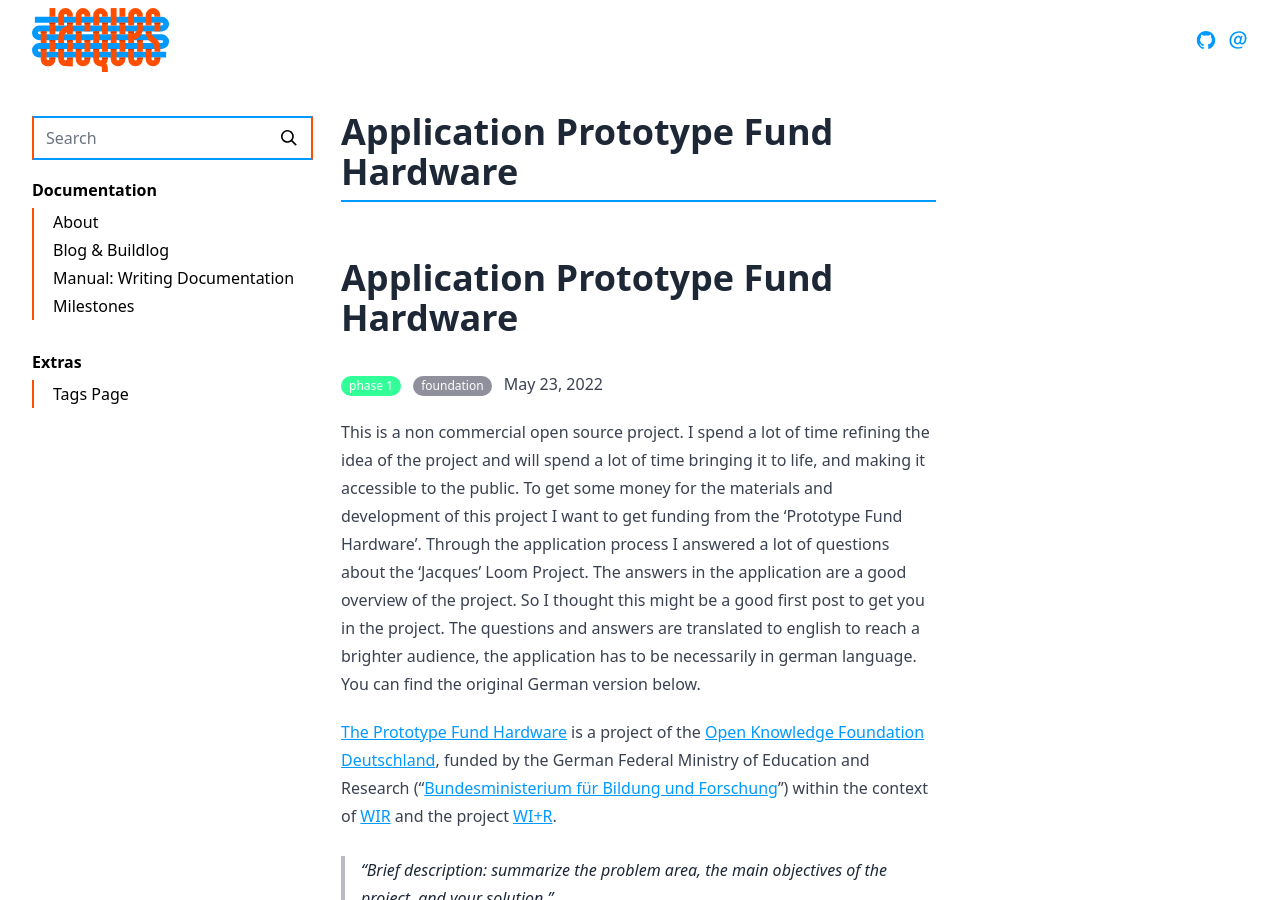
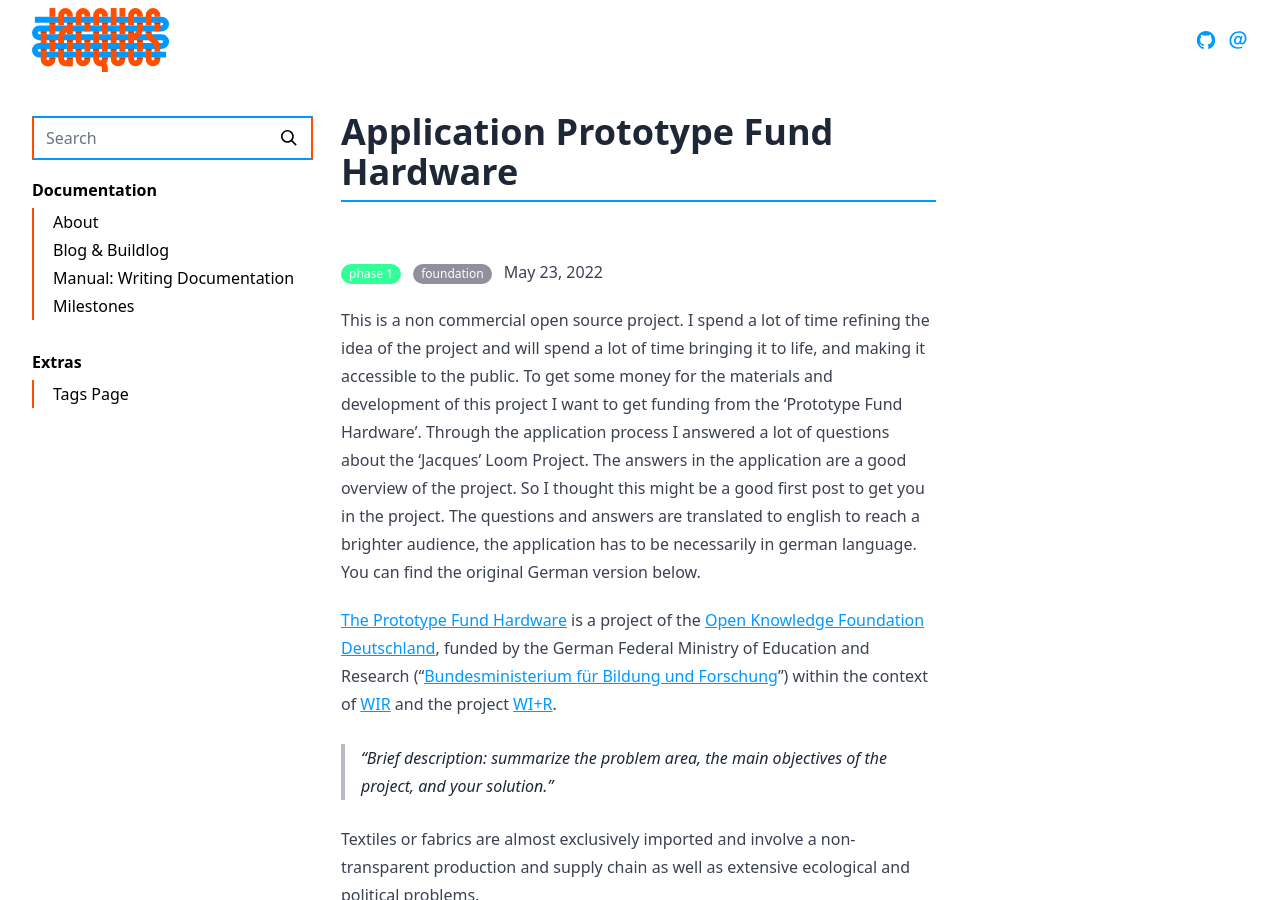
Before and after one commit to festwertspeicher/jacques-loom, a Jekyll site: the page built from docs/_posts/2022-05-23-application-prototype-fund-hardware.md, in a window 1280 px wide and 900 px high. Built offline with Jekyll 4.4.1, drawn with Linux system fonts in a browser that asks for light colours; some web fonts are replaced; our own code applies the rules of GitHub Pages for plain Markdown files.

Commit message:
remove doubled headline from post

```diff
--- a/docs/_layouts/post.html
+++ b/docs/_layouts/post.html
@@ -2,9 +2,6 @@
 layout: page
 ---
 <!-- Copyright 2019-2021 Vanessa Sochat, modified Norman Heck -->
-<h1>
-    {{ page.title }}
-</h1>
 
 {% if page.badges %}
 {% for badge in page.badges %}
```
